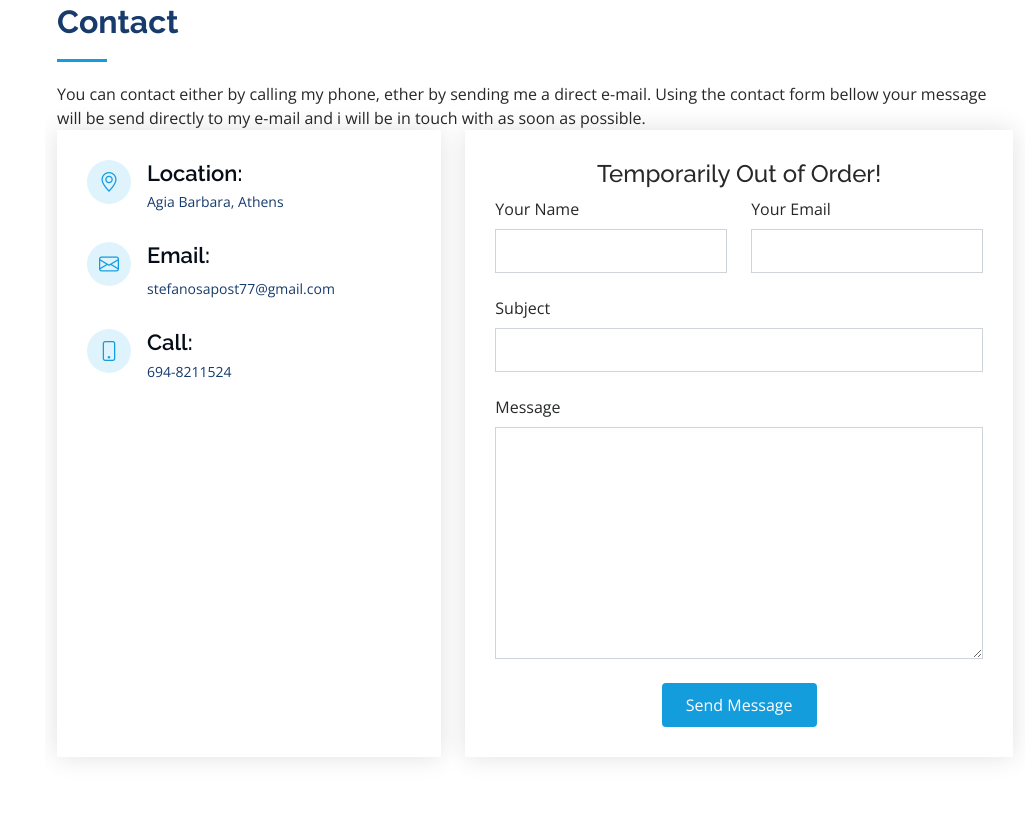
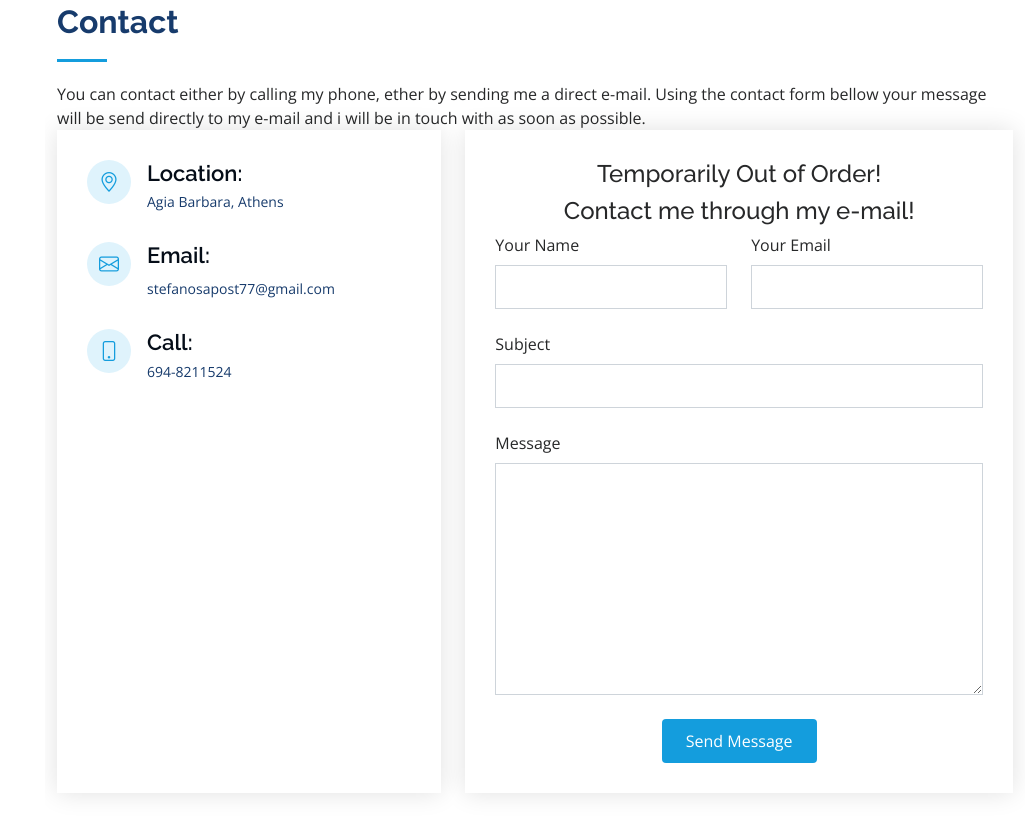
Before and after one commit to Apostolakopoulos/MyCVRepo, a plain HTML site: page index.html in a window 1280 px wide. Shown: the part 4478-5313 px from the top of the page, without its empty margins (255-1280 px from the left). Drawn offline with nearby package versions, Linux system fonts and the light colour scheme.

Commit message:
image changes

```diff
--- a/index.html
+++ b/index.html
@@ -446,6 +446,7 @@
             <form action="forms/contact.php" method="post" role="form" class="php-email-form">
               <div class="row">
                  <h4  class="text-center">Temporarily Out of Order!</h4>
+                 <h4  class="text-center">Contact me through my e-mail!</h4>
                 <div class="form-group col-md-6">
                   <label for="name">Your Name</label>
                   <input type="text" name="name" class="form-control" id="name" required>
```
Also changed, not shown: Read Me.txt, assets/img/_apple-touch-icon.png (deleted), assets/img/_favicon.png (deleted), assets/img/_profile-img.jpg (deleted), assets/img/hero-bg.jpg, assets/img/stefanos-images/CV-photo.jpg (deleted), assets/img/stefanos-images/hexadecimal.png (deleted), assets/img/stefanos-images/interProcess.jpeg (deleted), assets/img/stefanos-images/keyboard.jpg (deleted), assets/img/stefanos-images/linked_in.jpg (deleted), assets/img/stefanos-images/package.png (deleted), assets/img/stefanos-images/profile_photo.jpg (deleted), assets/img/stefanos-images/profile_photo2.jpg (deleted), assets/img/stefanos-images/robofriends.png (deleted), 5 more files.
